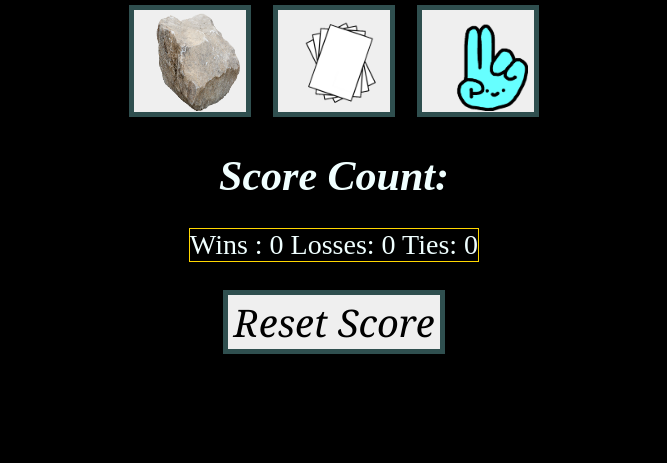
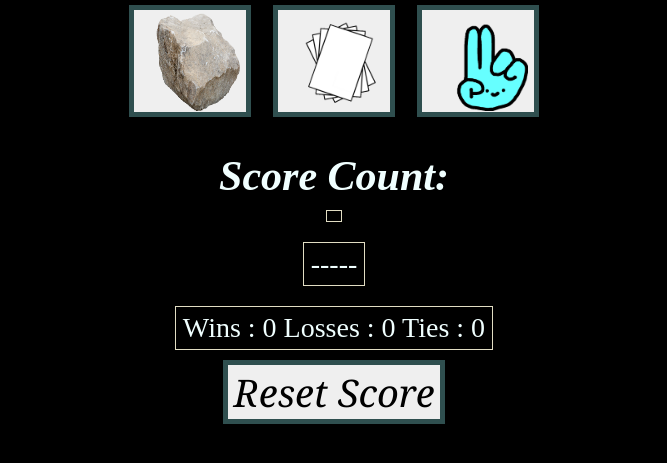
Before and after one commit to Ninja-Jutsu/rock-paper-scissors, a plain HTML site: page index.html in a window 1280 px wide. Both pictures are taken after a click on the button "Reset Score". Shown: the part 89-552 px from the top of the page, without its empty margins (306-973 px from the left). Drawn offline with Linux system fonts and the light colour scheme; a web font is replaced by a local one.

Commit message:
Reset Score on the page / Update CSS

```diff
--- a/css/style.css
+++ b/css/style.css
@@ -18,7 +18,7 @@ color: aliceblue;
 }
 
 .results p {
-    border: 1px solid gold;
+    border: 0.5px solid rgb(225, 221, 195);
     display: inline-block;
 }
 
@@ -28,7 +28,6 @@ button {
     align-items: center;
     border: 5px solid darkslategray;
     text-align: center;
-
     font-size: 38px;
     font-family: Georgia, 'Times New Roman', Times, serif;
     font-style: italic;
@@ -63,3 +62,12 @@ img {
     width: 100px;
     height: 100px;
 }
+
+p {
+margin: 10px;
+padding: 5px 7px;
+}
+
+.js-moves {
+    text-transform: capitalize;
+}
--- a/index.html
+++ b/index.html
@@ -35,17 +35,22 @@ pickComparison('scissors');"
 
 <div class="results">
   <h2><em>Score Count:</em></h2>
-  <p>Wins : 0 Losses: 0 Ties: 0</p>
+  <p class="js-moves"></p>
+  <p class="js-results"></p>
+  <p class="js-score">Wins : 0 Losses: 0 Ties: 0</p>
 </div>
 
 <!-- A reset button to reset the score  -->
 
 <div class="button-display">
 <button onclick="
+removeResult ();
 scoreCount.wins = 0;
 scoreCount.losses = 0;
 scoreCount.ties = 0;
 localStorage.removeItem('score');
+updateScore();
+updateResult() = ' ';
 "
 >Reset Score</button>
 </div>
--- a/js/myScript.js
+++ b/js/myScript.js
@@ -13,8 +13,8 @@ function computerMove(){
   }
   return (computerPick);
 }
+
 let result='';
-
 // Get the score out of the local storage using "getItem" object
 // Turn score string into a variable using JSON.parse.
 const scoreCount = JSON.parse(localStorage.getItem('score')) ||
@@ -61,6 +61,10 @@ function pickComparison(playerMove){
       result = 'You Win!';
     }
 }
+function updateResult(){
+  document.querySelector(".js-results").innerHTML = `${result}`;
+}
+
 
 // Count score
  if (result === 'You Win!'){
@@ -76,9 +80,20 @@ function pickComparison(playerMove){
 // Turn score string into a variable using JSON.stringify.
  localStorage.setItem('score', JSON.stringify(scoreCount))
 
+updateScore();
+updateMoves();
+updateResult();
+function updateMoves(){
+  document.querySelector(".js-moves").innerHTML = `${playerMove} Vs ${computerPick}`
+};
+}
 
-// The text to display in the popup
-document.querySelector("p").innerHTML = (`You picked ${playerMove}.
-The computer picked ${computerPick} <br><b>${result}</b><br>
-<span style="color:green">Wins</span> : ${scoreCount.wins}  <span style="color:red">Losses</span>: ${scoreCount.losses}   <span style="color:grey">Ties</span>: ${scoreCount.ties}`)
+// Update score also used to reset score
+function updateScore(){
+  document.querySelector(".js-score").innerHTML = `Wins : ${scoreCount.wins}
+   Losses : ${scoreCount.losses} Ties : ${scoreCount.ties}`;
 }
+
+function removeResult (){
+  document.querySelector(".js-results").innerHTML = `-----`;
+}
```
